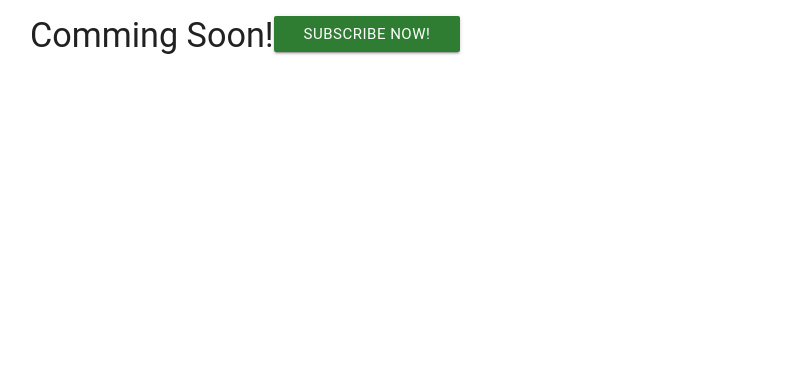
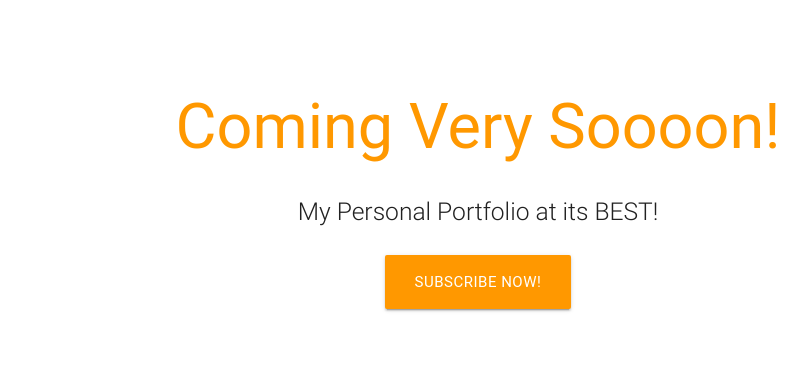
Before and after one commit to ozknightwalker/JcDinPortfolio, a Django app: template app/templates/MainView.html in a window 1280 px wide. Shown: the top 373 px of the page, without its empty margins (162-969 px from the left). Run offline with Django 3.2, Linux system fonts and the light colour scheme; the template is opened without the code that fills it, so the values that code supplies are empty; some libraries are stand-ins or nearby versions; some web fonts are replaced.

Commit message:
created new template

```diff
--- a/app/templates/MainView.html
+++ b/app/templates/MainView.html
@@ -10,16 +10,23 @@
 		<link rel="stylesheet" type="text/css" href="{% static "css/sweetalert.css" %}">
     </head>
     <body>
-    	<div class="container">
-    		<div class="col sm12 l12">
-				<div class="valign-wrapper center-align">
-					<h4 class="valign">
-						Comming Soon!
-					</h4>
-					<a class="waves-effect waves-light btn green darken-3">Subscribe Now!</a>
+    	<div class="section no-pad-bot" id="index-banner">
+			<div class="container">
+				<br/>
+				<br/>
+				<h1 class="header center orange-text">Coming Very Soooon!</h1>
+				<div class="row center">
+					<h5 class="header col s12 light">My Personal Portfolio at its BEST!</h5>
 				</div>
-    		</div>
-    	</div>
+				<div class="row center">
+					<a href="" class="btn-large waves-effect waves-light orange">
+						Subscribe Now!
+					</a>
+				</div>
+				<br/>
+				<br/>
+			</div>
+		</div>
 		<script type="text/javascript" src="https://code.jquery.com/jquery-2.1.1.min.js"></script>
 		<script type="text/javascript" src="https://cdnjs.cloudflare.com/ajax/libs/materialize/0.97.1/js/materialize.min.js"></script>
 		<script type="text/javascript" src="{% static "js/sweetalert.min.js" %}"></script>
```
